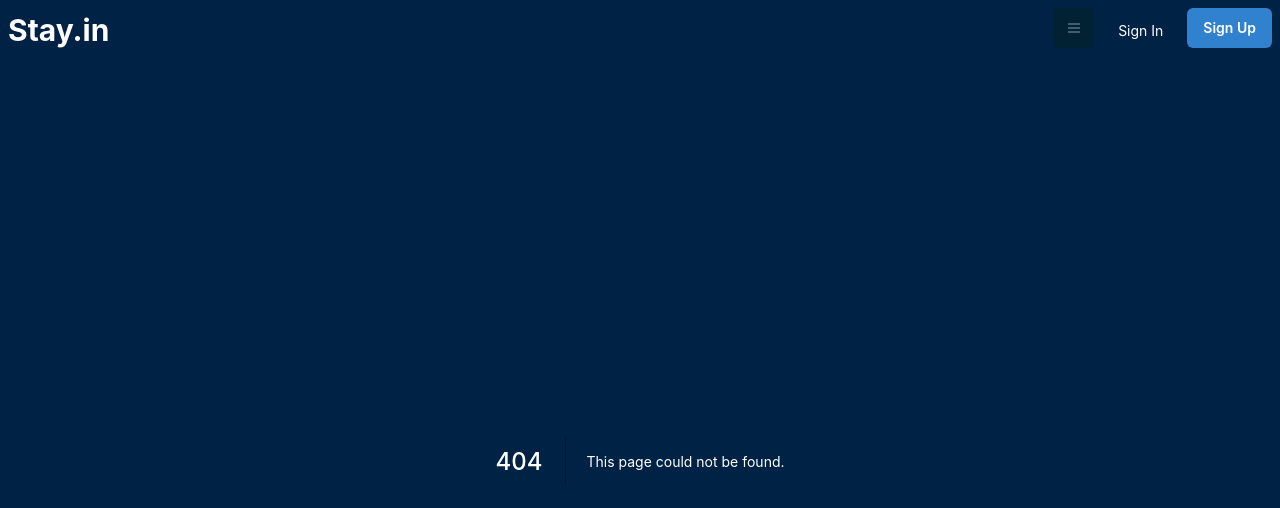
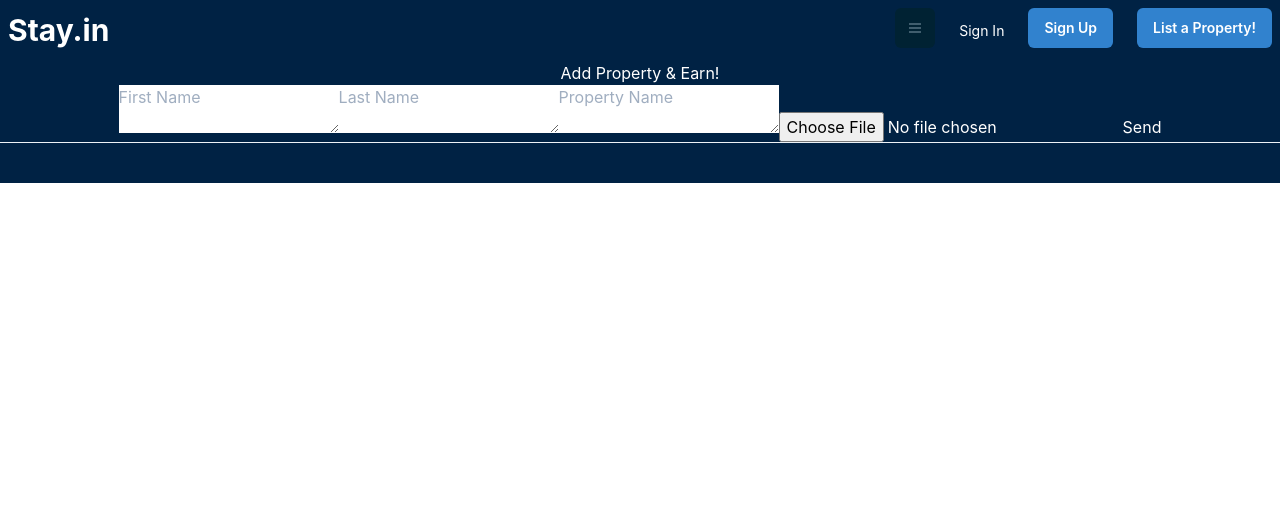
Before and after one commit to RajdevKapoor/Stay.in, a Next.js app in the folder stay-in/: page /form in a window 1280 px wide. Before the commit this address had no page. Shown: the top 508 px of the page. Built offline with nearby package versions, Linux system fonts and the light colour scheme; a small style sheet from the web is missing.

Commit message:
Frontend: Added Basic Property Form

```diff
--- a/stay-in/components/Navbar.jsx
+++ b/stay-in/components/Navbar.jsx
@@ -10,11 +10,13 @@ const Navbar = () => (
       <Link href='/' paddingLeft='2'>Stay.in</Link>
     </Box>
     <Spacer />
+
     <Stack
           flex={{ base: 1, md: 0 }}
           justify={'flex-end'}
           direction={'row'}
           spacing={6}>
+
     <Box>
       <Menu>
         <MenuButton as={IconButton} icon={<FcMenu />} bgColor='#023' color='red.400' />
@@ -59,6 +61,19 @@ const Navbar = () => (
             }}>
             Sign Up
           </Button></Link>
+          <Link href='/form' passHref>
+          <Button
+            display={{ base: 'none', md: 'inline-flex' }}
+            fontSize={'sm'}
+            fontWeight={600}
+            color={'white'}
+            bg={'blue.500'}
+            href={'#'}
+            _hover={{
+              bg: 'blue.900',
+            }}>
+            List a Property!
+          </Button></Link>
         </Stack>
   </Flex>
 );
--- /dev/null
+++ b/stay-in/pages/form.js
@@ -0,0 +1,93 @@
+import React from "react";
+import axios from "axios";
+
+const Form = () => {
+  const [state, setState] = React.useState({
+    firstName: "",
+    lastName: "",
+    proertyName: "",
+
+    file: null
+  });
+
+  function handleChange(e) {
+    if (e.target.files) {
+      setState({ ...state, [e.target.name]: e.target.files[0] });
+    } else {
+      setState({ ...state, [e.target.name]: e.target.value });
+    }
+  }
+
+  async function handleSubmit(e) {
+    e.preventDefault();
+
+    let formData = new FormData();
+
+    for (let [key, value] of Object.entries(state)) {
+      formData.append(key, value);
+    }
+
+    // Console Logging for now
+    // console.log(formData.values());
+    for (var value of formData.values()) {
+      console.log(value);
+   }
+
+    // Use fetch or axios to submit the form
+    // await axios
+    //   .post("{Formeezy-Endpoint}", formData)
+    //   .then(({ data }) => {
+    //     const { redirect } = data;
+    //     // Redirect used for reCAPTCHA and/or thank you page
+    //     window.location.href = redirect;
+    //   })
+    //   .catch((e) => {
+    //     window.location.href = e.response.data.redirect;
+    //   });
+  }
+
+  return (
+    <form onSubmit={handleSubmit}>
+      <textarea
+        name="firstName"
+        placeholder="First Name"
+        onChange={handleChange}
+        value={state.message}
+        required
+      />
+      <textarea
+        name="firstName"
+        placeholder="Last Name"
+        onChange={handleChange}
+        value={state.message}
+        required
+      />
+       <textarea
+        name="propertyName"
+        placeholder="Property Name"
+        onChange={handleChange}
+        value={state.message}
+        required
+      />
+      <input type="file" name="file" onChange={handleChange} />
+      <input
+        name="bot-field"
+        type="text"
+        onChange={handleChange}
+        style={{ display: "none" }}
+      />
+      <button type="submit">Send</button>
+    </form>
+  );
+}
+
+const AddProperty = () => {
+  return (
+    <div>
+      <h1>Add Property & Earn!</h1>
+      <Form/>
+    </div>
+  );
+};
+
+export default AddProperty;
```
